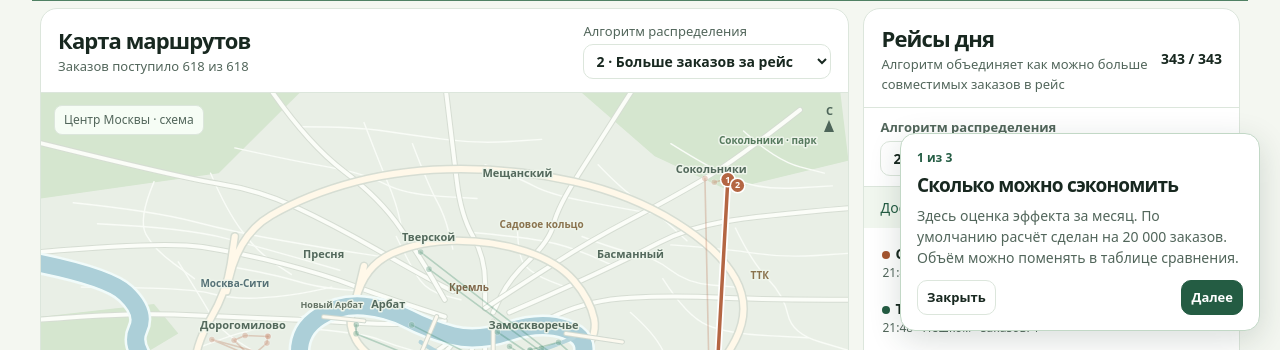
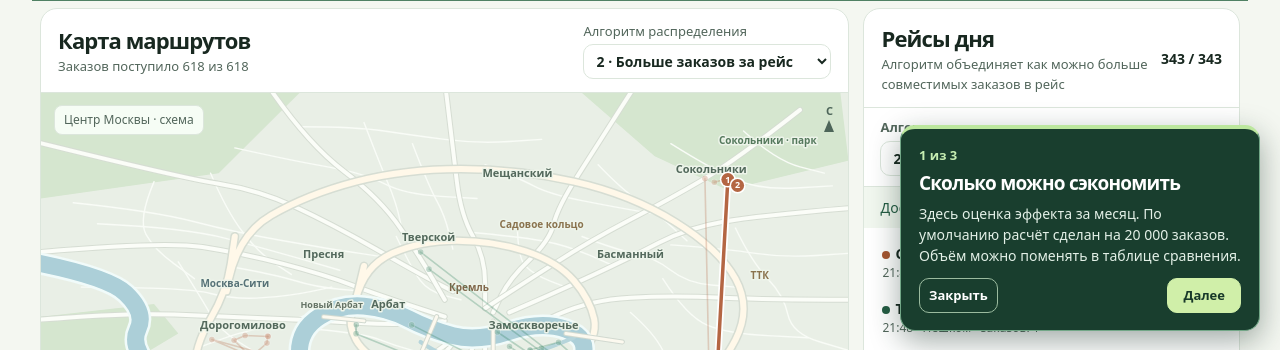
Before and after one commit to VyacheslavBusarov/busarov-pro-site, a plain HTML site: page ecomarket/index.html in a window 1280 px wide. Shown: the part 449-799 px from the top of the page. Drawn offline with Linux system fonts and the light colour scheme.

Commit message:
Increase visibility of the onboarding card

```diff
--- a/ecomarket/index.html
+++ b/ecomarket/index.html
@@ -36,8 +36,9 @@ nav{align-items:center}nav button{padding:5px 9px;font-size:13px}
 .tip:hover,.tip:focus-visible{background:var(--mint)}
 .tooltip{position:fixed;z-index:40;max-width:min(310px,calc(100vw - 24px));white-space:normal;background:#223a2c;color:white;border-radius:10px;padding:9px 12px;font-size:13px;box-shadow:0 8px 22px #19322533;pointer-events:none}
 .tourFocus{outline:3px solid #508164;outline-offset:5px;scroll-margin:24px}
-.tour{position:fixed;z-index:30;right:20px;bottom:20px;width:min(360px,calc(100vw - 40px));padding:15px 16px;background:#fff;border:1px solid #c2d8c6;border-radius:15px;box-shadow:0 9px 32px #19322529}
-.tour h2{font-size:19px;margin:4px 0 5px}.tour p{color:var(--muted);font-size:14px;margin:0 0 12px}.tourActions{display:flex;justify-content:space-between;align-items:center;gap:8px}.tourActions button{padding:7px 9px;font-size:13px}.tourProgress{color:var(--green);font-size:12px;font-weight:700}
+.tour{position:fixed;z-index:30;right:20px;bottom:20px;width:min(360px,calc(100vw - 40px));padding:17px 18px;background:#193e2e;color:#fff;border:1px solid #72a787;border-top:4px solid #bce79e;border-radius:15px;box-shadow:0 10px 30px #142c2466}
+.tour h2{font-size:19px;margin:4px 0 5px}.tour p{color:#e3f0e7;font-size:14px;margin:0 0 12px}.tourActions{display:flex;justify-content:space-between;align-items:center;gap:8px}.tourActions button{padding:7px 9px;font-size:13px}.tourProgress{color:#c6eeb2;font-size:13px;font-weight:750}
+.tourActions button{border-color:#9bbb9f;background:transparent;color:#fff}.tourActions button:hover{background:#315743}.tourActions .primary{background:#d0efa9;border-color:#d0efa9;color:#173829;padding-inline:15px}.tourActions .primary:hover{background:#e1f6c7}.tourActions button:focus-visible{outline-color:#f3d38d}
 .comparison tbody tr:last-child{font-weight:740}.comparison [data-current="true"]{background:#e9f4e8}.comparison .bar{align-items:center}.monthControl{font-size:13px;font-weight:650;color:var(--muted);display:grid;gap:3px}.monthControl select{padding:6px 9px;font-size:14px}
 @media(max-width:520px){header .brand{font-size:17px}nav{gap:8px}.tour{right:12px;bottom:12px;width:calc(100vw - 24px)}}
 .routeAlgorithm{display:grid;gap:3px;margin:0;padding:10px 16px;border-bottom:1px solid var(--line);color:var(--muted);font-size:13px;font-weight:650}.routeAlgorithm select{width:100%;min-width:0;padding:6px 8px;font-size:14px}
```
